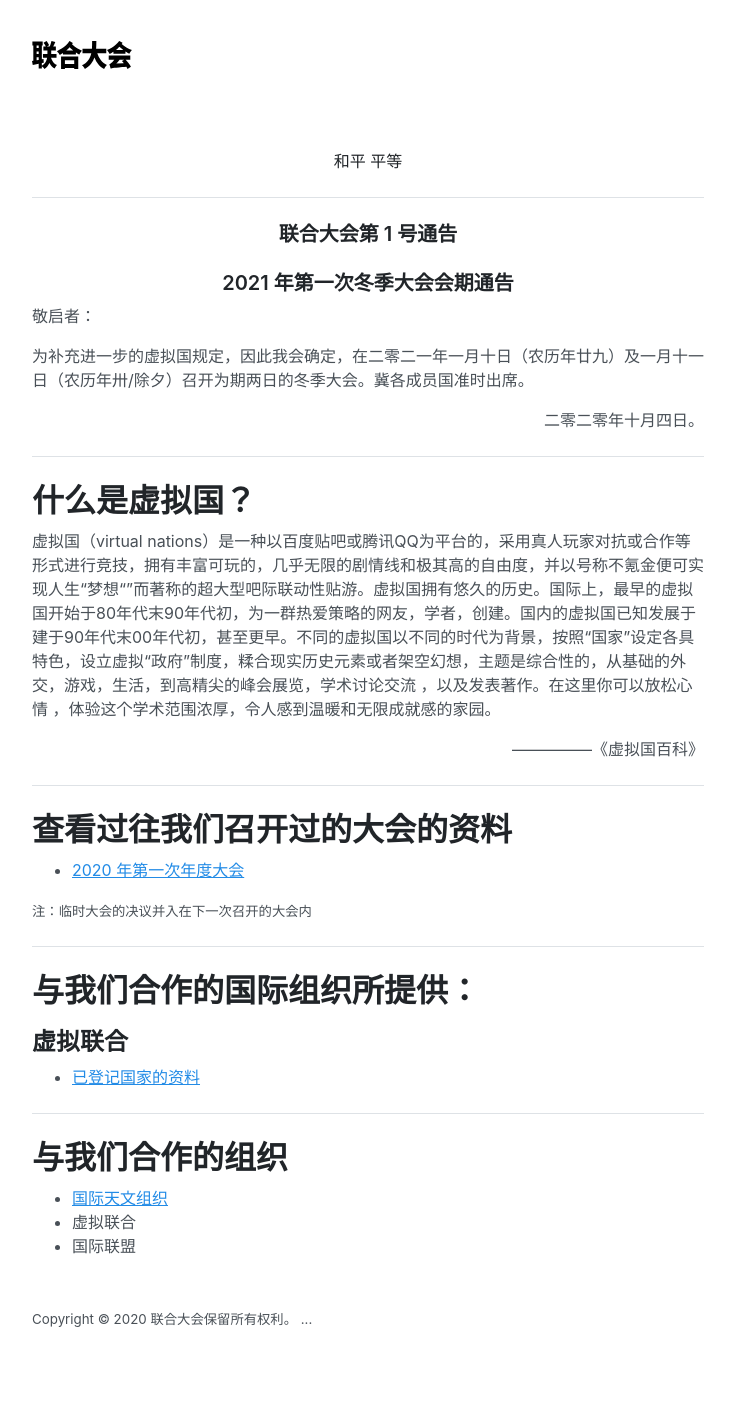
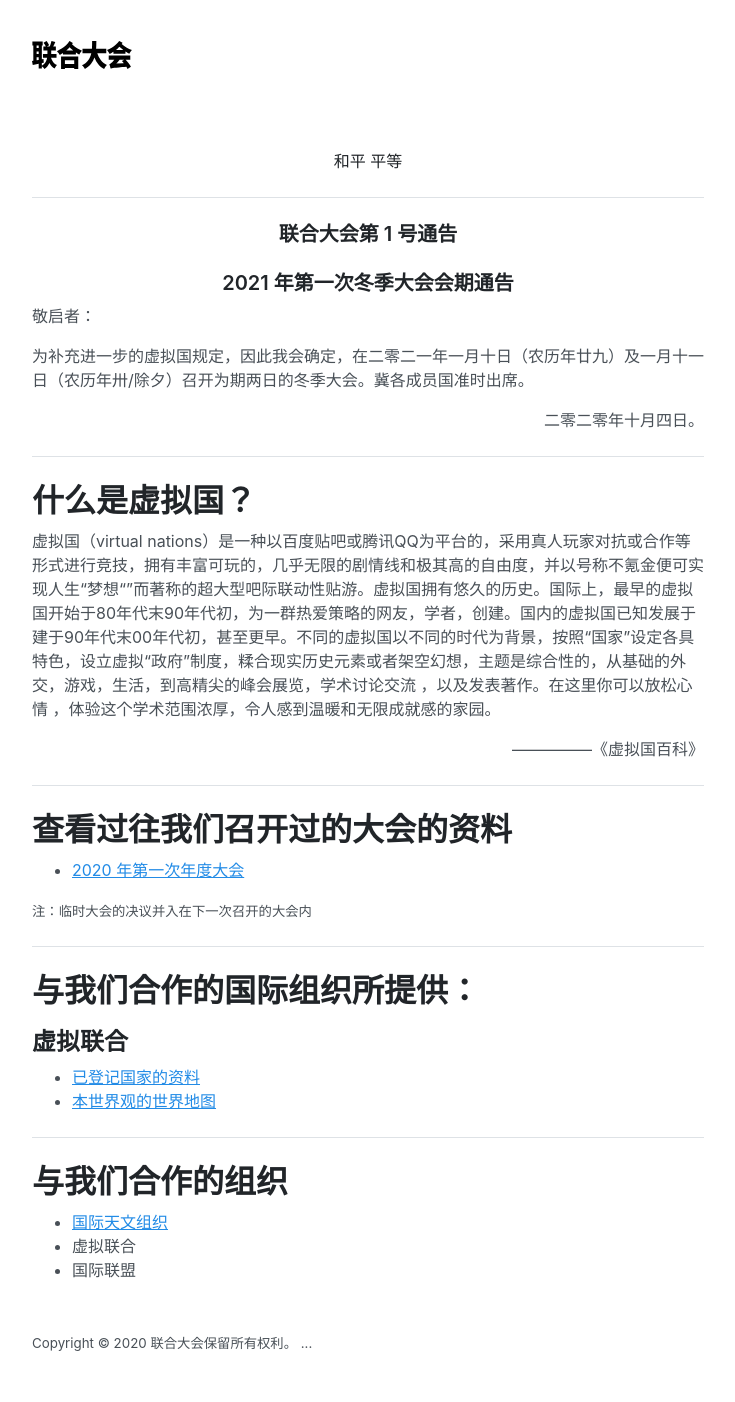
Before and after one commit to vunconf/vunconf.github.io, a Jekyll site: the page built from index.html, in a window 1280 px wide. Shown: the whole page, without its empty margins (272-1007 px from the left). Built offline with Jekyll 4.4.1, drawn with Linux system fonts in a browser that asks for light colours; before the commit the page ends 1378 px from its top, so only the background shows below that.

Commit message:
Update index.html

```diff
--- a/index.html
+++ b/index.html
@@ -21,6 +21,7 @@ title: 主页
   <h2>虚拟联合</h2>
   <ul>
     <li><a href="https://docs.qq.com/sheet/DWERMWUpLendLeFJt?tab=BB08J2">已登记国家的资料</a></li>
+    <li><a href="https://docs.qq.com/sheet/DWGJRbkxqRXJldlBw">本世界观的世界地图</a></li>
   </ul>
 <hr>
 <h1>与我们合作的组织</h1>
```
